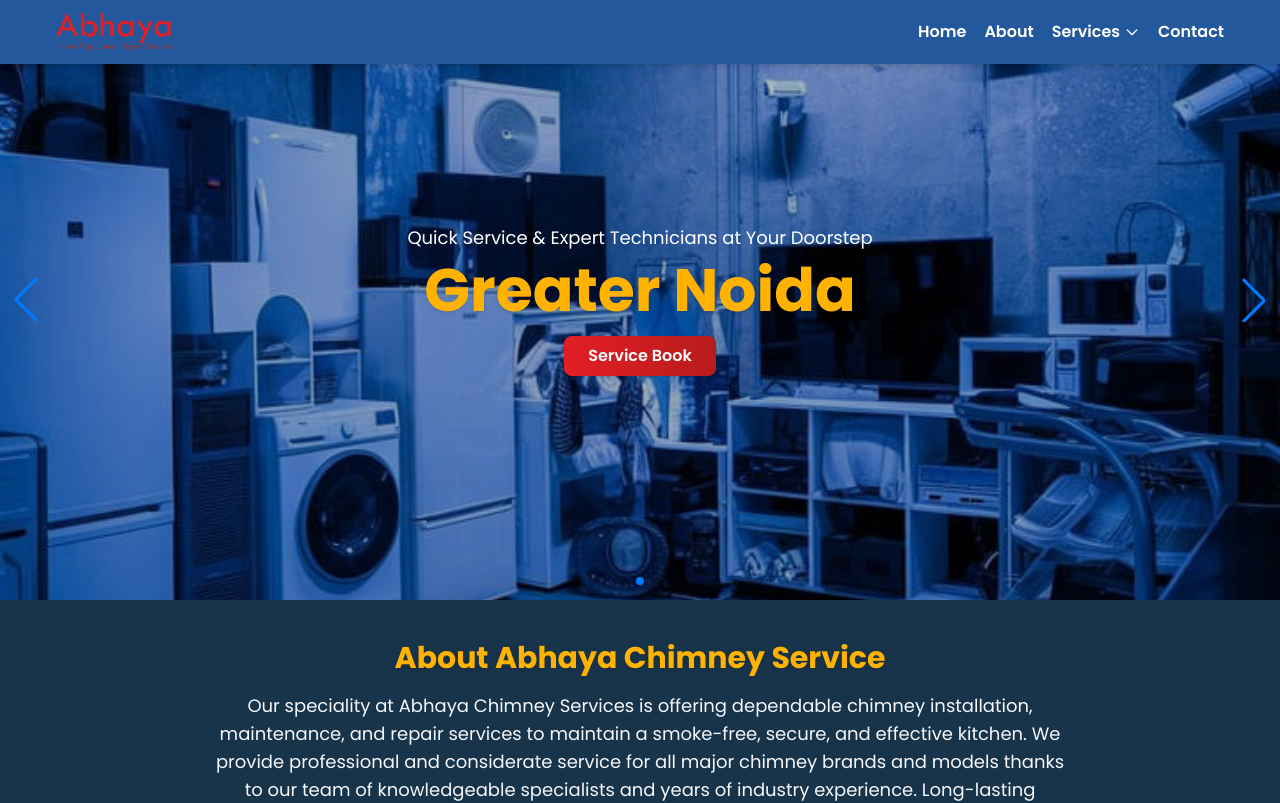
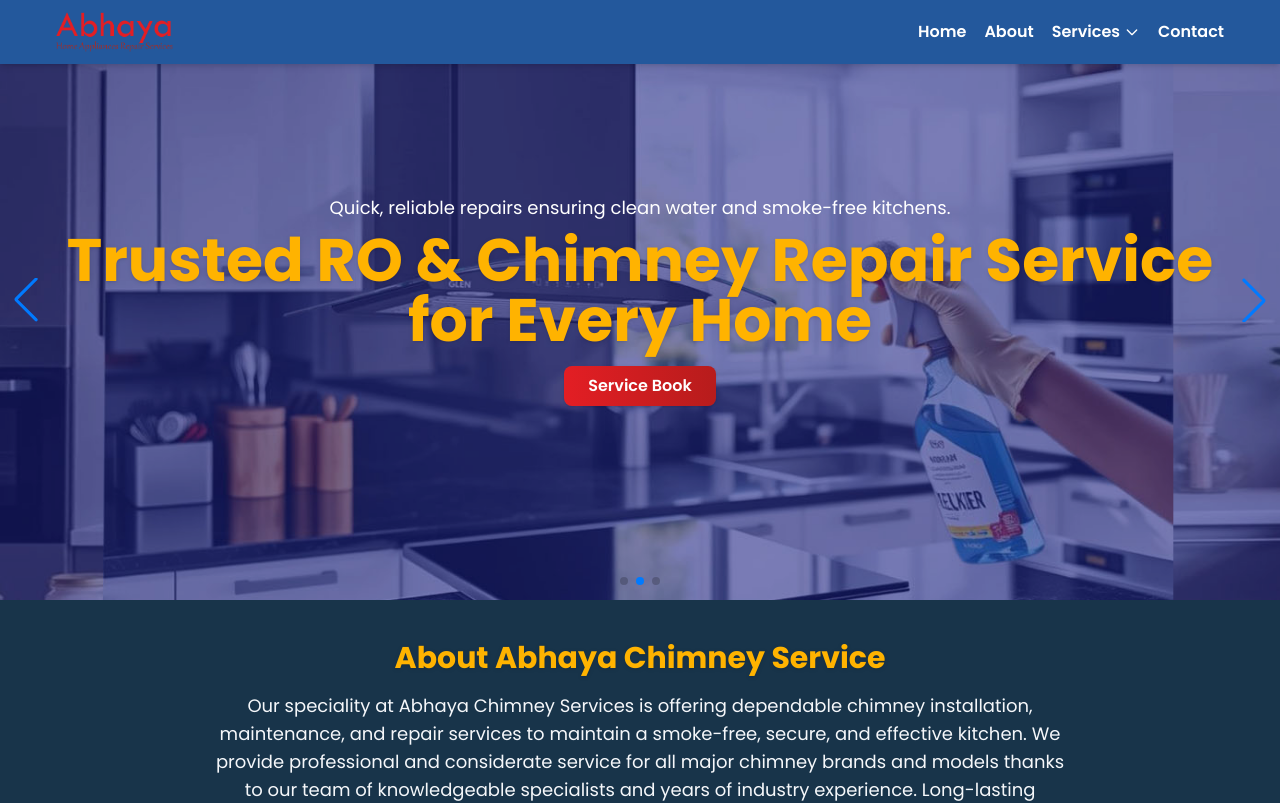
Before and after one commit to mohitkmr778/abhaya-chimney-website, a Next.js app: page / in a window 1280 px wide. Shown: the top 803 px of the page. Built offline with nearby package versions, Linux system fonts and the light colour scheme.

Commit message:
Update ApplianceSlider.jsx

```diff
--- a/components/homePage/ApplianceSlider.jsx
+++ b/components/homePage/ApplianceSlider.jsx
@@ -12,18 +12,18 @@
 
 const slides = [
     {
-        image: "/slider/noida.jpg", // replace with your image
-        title: "Old Noida",
+        image: "/slider/chimney-slider-one.jpg", // replace with your image
+        title: "Expert Chimney Repair Service",
         subtitle:
-            "EXPERT APPLIANCE REPAIR IN NOIDA – AC, REFRIGERATOR, WASHING MACHINE & MORE",
+            "Fast, reliable chimney repair for smoke issues, cleaning, maintenance, and installation at affordable rates.",
     },
     {
-        image: "/slider/noida.jpg",
-        title: "Greater Noida",
-        subtitle: "Quick Service & Expert Technicians at Your Doorstep",
+        image: "/slider/chimney-slider-two.jpg",
+        title: "Trusted RO & Chimney Repair Service for Every Home",
+        subtitle: "Quick, reliable repairs ensuring clean water and smoke-free kitchens.",
     },
     {
-        image: "/slider/noida.jpg",
+        image: "/slider/chimney-slider-three.jpg",
         title: "New Noida",
         subtitle: "Trusted Repair Solutions for Your Appliances",
     },
```
